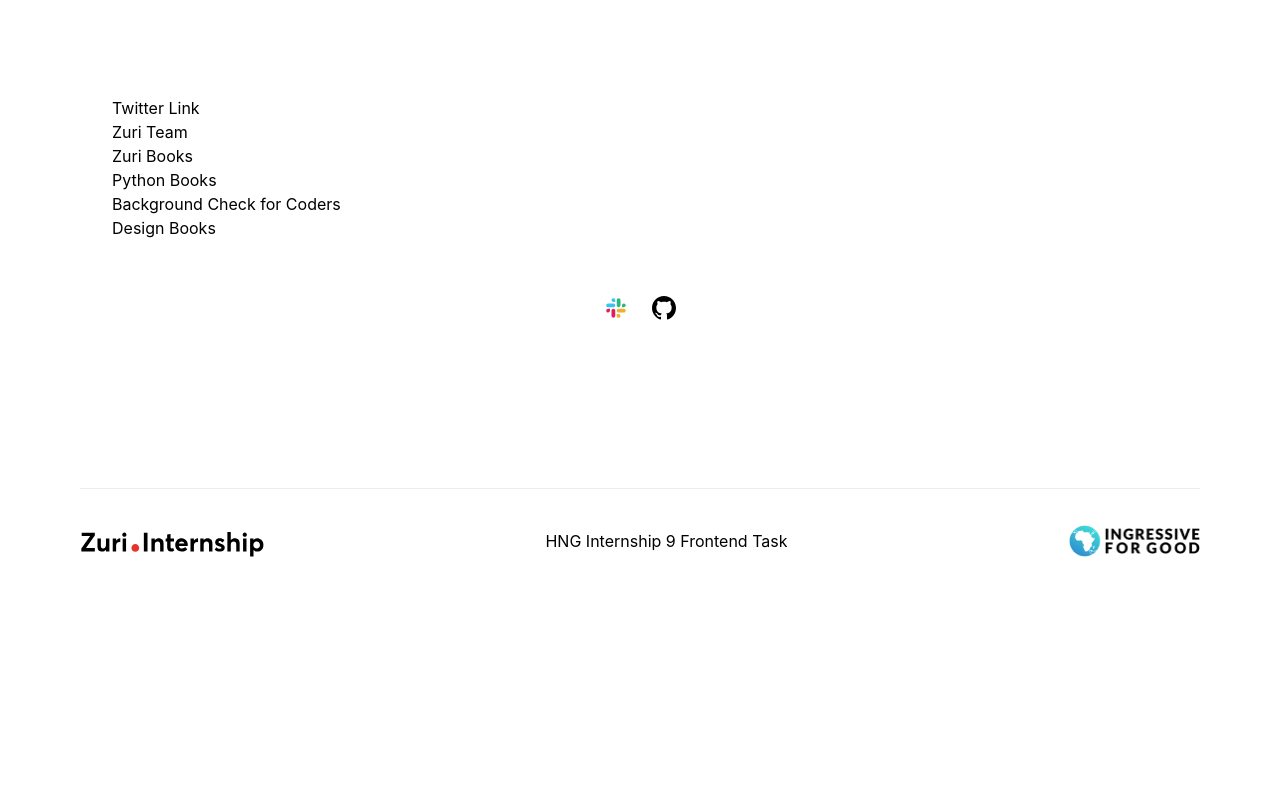
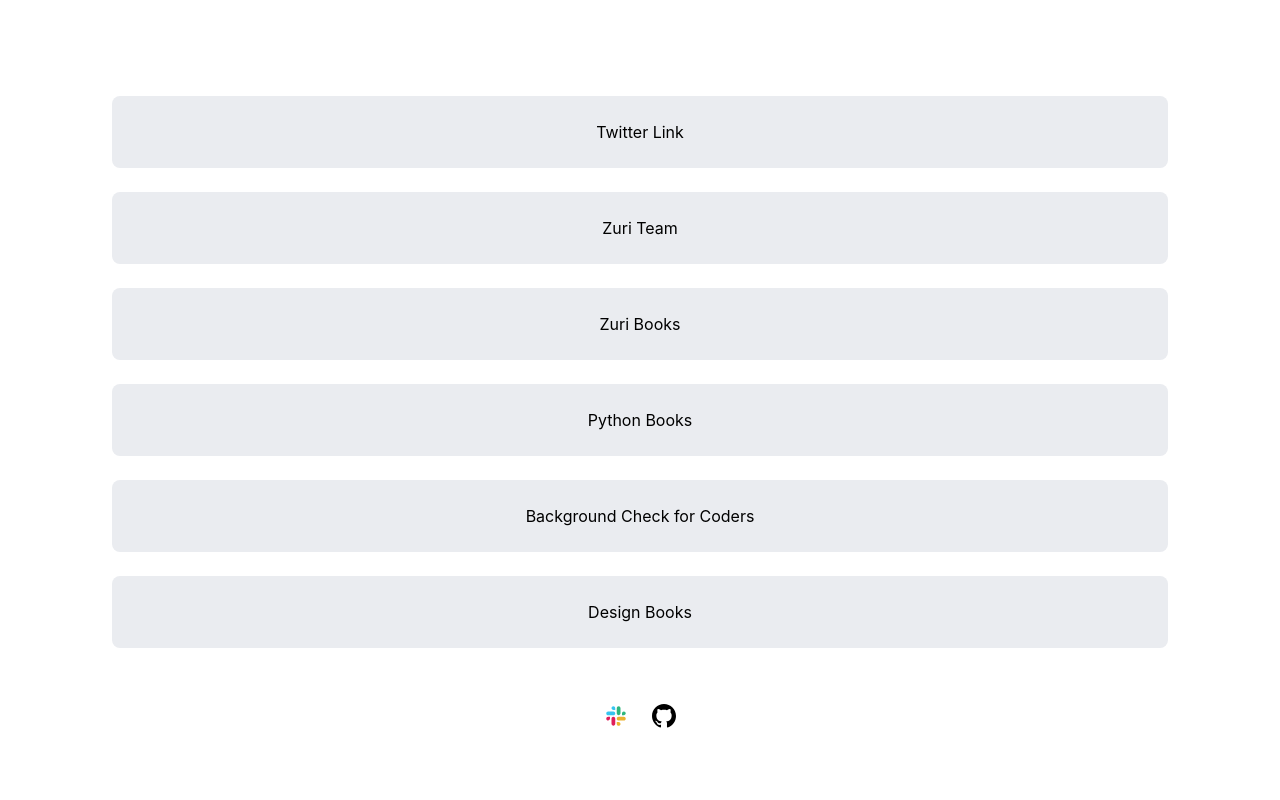
Before and after one commit to akuya-ekorot/hng-internship-9, a Next.js app in the folder stage-1/: page / in a window 1280 px wide. Shown: the top 800 px of the page. Built offline with nearby package versions, Linux system fonts and the light colour scheme.

Commit message:
style links

```diff
--- a/stage-1/pages/index.tsx
+++ b/stage-1/pages/index.tsx
@@ -1,11 +1,11 @@
 import Image from "next/image";
 
-type links = {
+type link = {
   name: string;
   link?: string;
 };
 
-const pageLinks: links[] = [
+const pageLinks: link[] = [
   { name: "Twitter Link" },
   { name: "Zuri Team", link: "https://training.zuri.team/" },
   { name: "Zuri Books", link: "http://books.zuri.team" },
@@ -29,15 +29,17 @@ const Home = () => (
             </div>
             <div className="avatar-share-button"></div>
           </div>
-          <div className="link-section">
-            {pageLinks
-              .map((link, index) => {
-                return (
-                  <div key={index}>
-                    <div>{link.name}</div>
+          <div className="link-section flex flex-col gap-[24px]">
+            {pageLinks.map((link, index) => {
+              return (
+                <a className="" href={link?.link} key={index}>
+                  <div className="flex flex-col items-center py-[24px] bg-[#EAECF0] rounded-lg">
+                    <p>{link?.name}</p>
                   </div>
-                );
-              })}
+                  <img />
+                </a>
+              );
+            })}
           </div>
         </div>
       </main>
```
